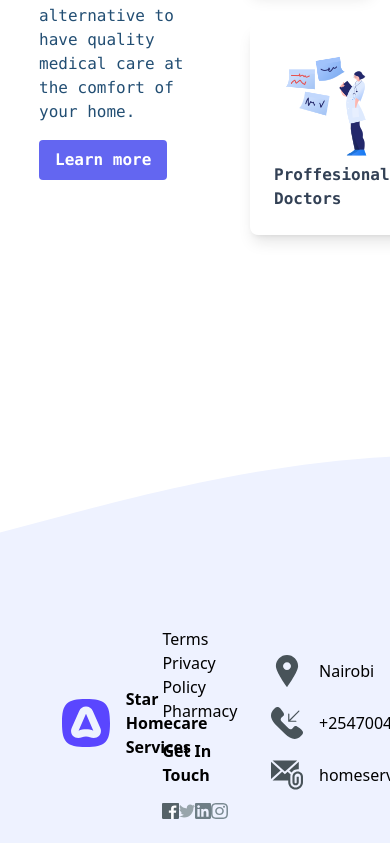
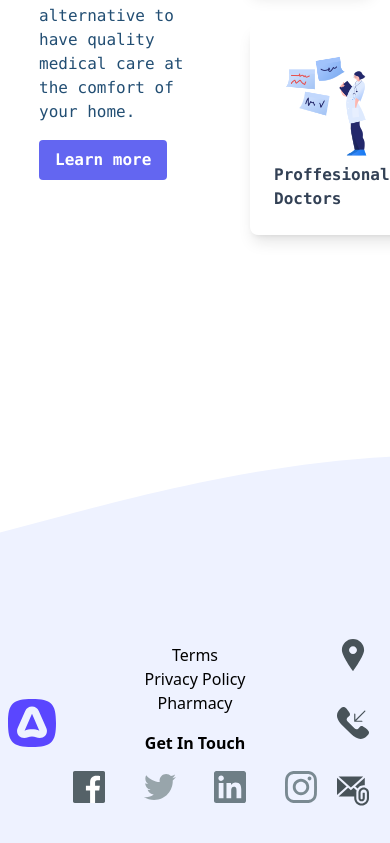
Before and after one commit to jbuyu/realdoc, a Next.js app: page / in a window 390 px wide. Shown: the part 1151-1994 px from the top of the page. Built offline with nearby package versions, Linux system fonts and the light colour scheme.

Commit message:
adds footer responsivity

```diff
--- a/components/Footer.js
+++ b/components/Footer.js
@@ -2,49 +2,53 @@ import React from 'react'
 import Link from 'next/link'
 
 const Footer = () => (
-  <div className="flex h-60 w-full  items-center justify-around bg-[#EEF2FF] p-8 ">
+  <div className="flex h-60 w-full  items-center justify-between bg-[#EEF2FF] md:justify-around md:p-8 ">
     <Link href="/">
-      <div className="flex w-1/5 cursor-pointer items-center space-x-4">
+      <div className="flex w-1/5 cursor-pointer items-center space-x-4 h-100">
         <img src="/adonis.svg" alt="Vercel Logo" className="ml-2 h-12 " />
-        <div className="font-semibold">Star Homecare Services</div>
+        <div className="hidden font-semibold md:flex  ">
+          Star Homecare Services
+        </div>
       </div>
     </Link>
-    <div className="flex w-1/5 justify-around">
-      <div className="flex w-full flex-col ">
-        <div className="flex flex-col">
+    <div className="justify-aroun flex w-2/3 md:w-1/5">
+      <div className="flex w-full flex-col">
+        <div className="flex flex-col items-center md:items-start">
           <div>Terms</div>
           <div>Privacy Policy</div>
           <div>Pharmacy</div>
         </div>
-        <div className="py-4 font-semibold">Get In Touch</div>
-        <div className="w-100 flex justify-between ">
+        <div className="flex justify-center py-4 font-semibold md:justify-start">
+          Get In Touch
+        </div>
+        <div className="flex w-full  justify-between text-center ">
           <a href="www.facebook.com">
-            <img className="w-12" src="/facebook.svg" alt="" />
+            <img className="w-8 md:w-12" src="/facebook.svg" alt="" />
           </a>
-          <a href="www.facebook.com">
-            <img className="w-12" src="/twitter.svg" alt="" />
+          <a href="www.twitter.com">
+            <img className="w-8 md:w-12" src="/twitter.svg" alt="" />
           </a>
-          <a href="www.facebook.com">
-            <img className="w-12" src="/linkedin.svg" alt="" />
+          <a href="www.linkedin.com">
+            <img className="w-8 md:w-12" src="/linkedin.svg" alt="" />
           </a>
-          <a href="www.facebook.com">
-            <img className="w-12" src="/insta.svg" alt="" />
+          <a href="www.instagram.com">
+            <img className="w-8 md:w-12" src="/insta.svg" alt="" />
           </a>
         </div>
       </div>
     </div>
     <div className="flex h-full w-1/5 flex-col justify-evenly">
-      <div className="flex items-center">
+      <div className="flex items-center justify-center md:justify-start ">
         <img className="w-8" src="/location.svg" alt="" />
-        <div className="pl-4">Nairobi</div>
+        <div className="hidden pl-4 md:flex">Nairobi</div>
       </div>
-      <div className="flex items-center ">
+      <div className="flex items-center justify-center md:justify-start ">
         <img className="w-8" src="/phone.svg" alt="" />
-        <div className="pl-4">+254700456768</div>
+        <div className="hidden pl-4 md:flex">+254700456768</div>
       </div>
-      <div className="flex items-center">
+      <div className="flex items-center justify-center md:justify-start">
         <img className="w-8" src="/email.svg" alt="" />
-        <div className="pl-4"> homeserve@gmail.com</div>
+        <div className="hidden pl-4 md:flex"> homeserve@gmail.com</div>
       </div>
     </div>
   </div>
--- a/pages/About.js
+++ b/pages/About.js
@@ -3,7 +3,7 @@ import { testimonialArray } from '../data'
 
 const About = () => (
   <div className="mx-auto flex max-w-7xl flex-col items-center font-mono">
-    <div className="mt-12 flex h-96 flex-col items-center justify-around py-4 md:flex-row">
+    <div className="mt-28 md:mt-20 flex h-96 flex-col items-center justify-around py-4 md:flex-row">
       <div className="">
         <Image
           src="/docparade.jpeg"
```
